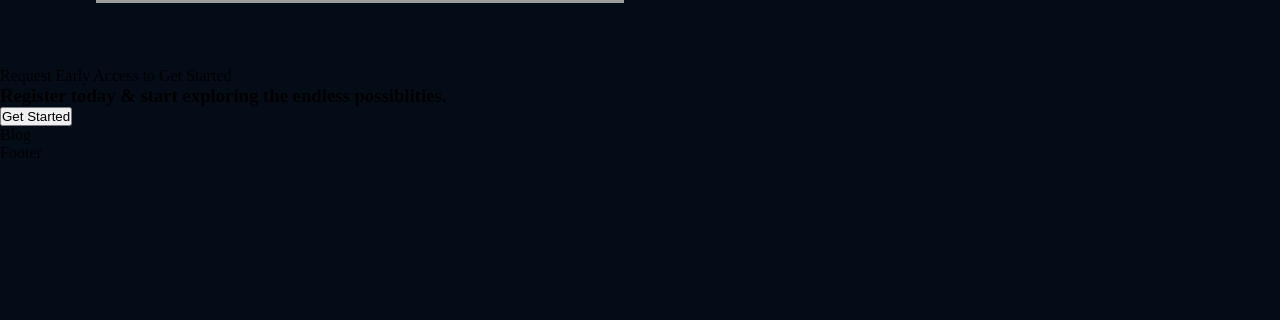
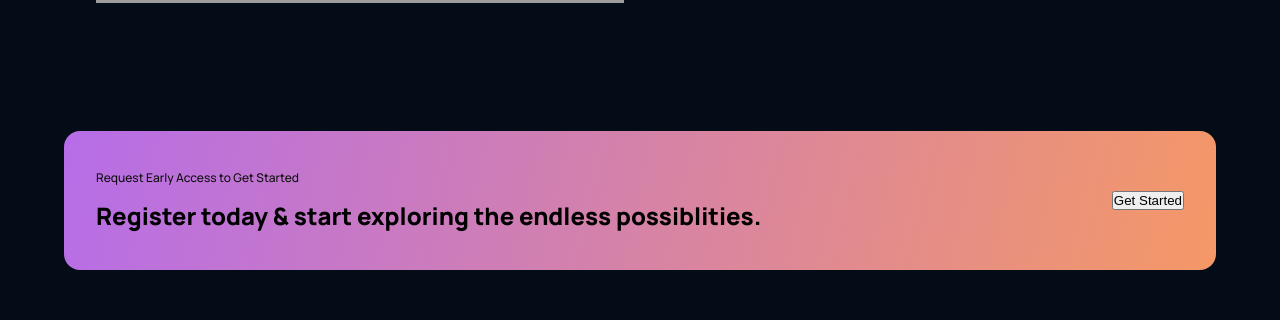
Before and after one commit to ShivanshuShekhar/GPT3-Responsive, a React (Create React App) app: page / in a window 1280 px wide. Shown: the part 2646-2966 px from the top of the page. Before the commit the page ends 2808 px from the top, so only its background shows below. Built offline with nearby package versions, Linux system fonts and the light colour scheme; grey boxes are pictures that could not be loaded.

Commit message:
Styled CTA

```diff
--- a/src/components/cta/cta.css
+++ b/src/components/cta/cta.css
@@ -0,0 +1,27 @@
+.gpt3__cta {
+    display: flex;
+    justify-content: space-between;
+    align-items: center;
+    flex-direction: row;
+
+    padding: 2rem;
+    margin: 4rem;
+    border-radius: 1rem;
+    background: var(--gradient-bar);
+}
+
+.gpt3__cta-content p {
+    font-family: var(--font-family);
+    font-weight: 500;
+    font-size: 12px;
+    line-height: 30px;
+    color: #0e0e0e;
+}
+
+.gpt3__cta-content h3 {
+    font-family: var(--font-family);
+    font-weight: 800;
+    font-size: 24px;
+    line-height: 45px;
+    color: #000000;
+}
```
